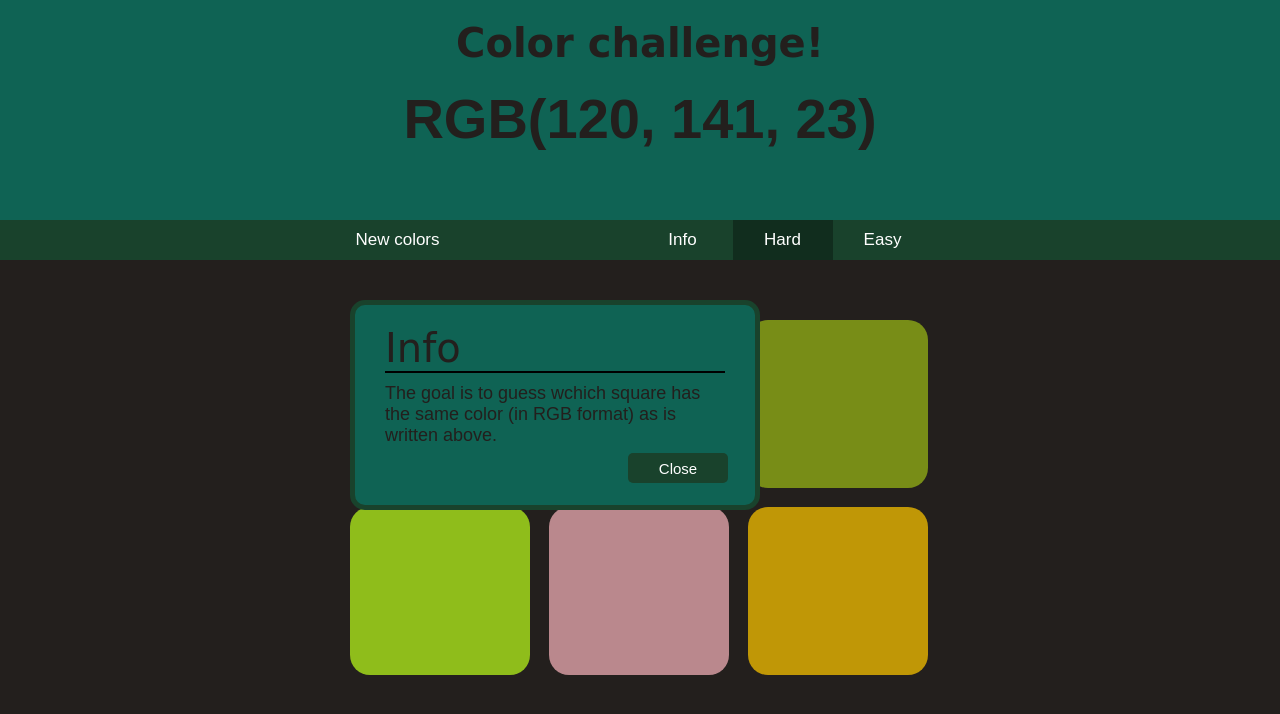
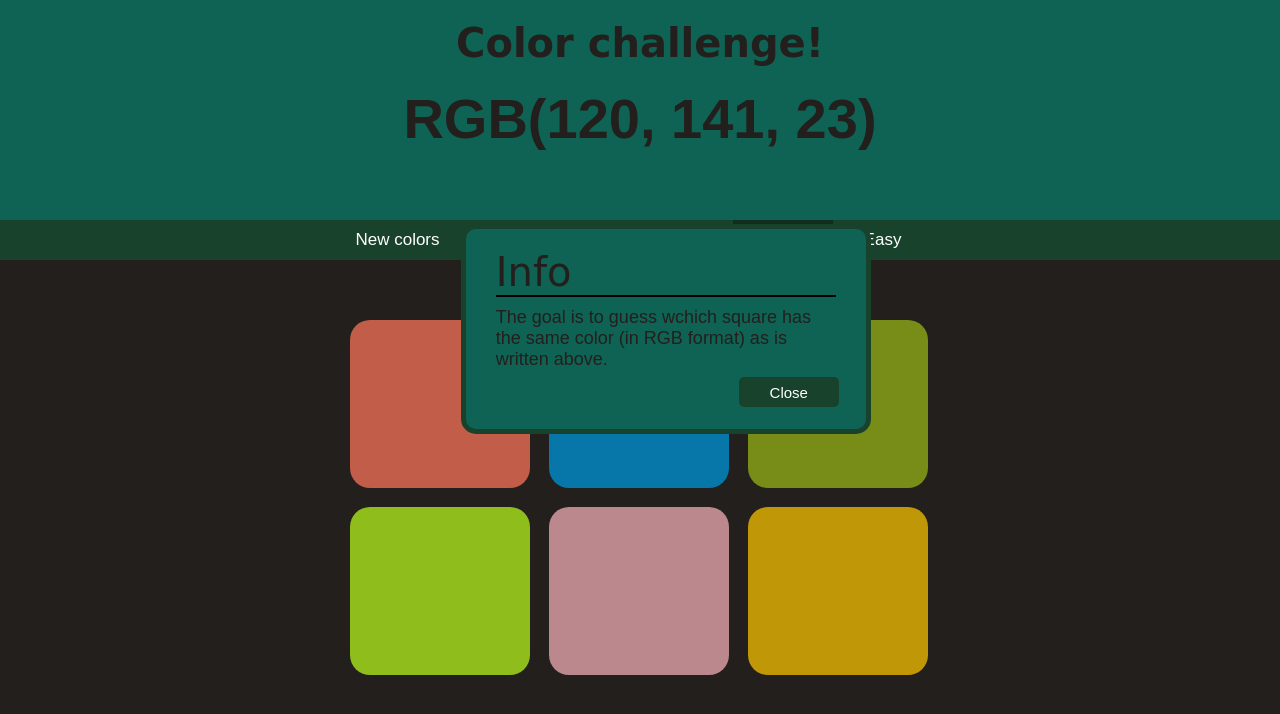
Before and after one commit to dszyszek/Color-game, a plain HTML site: page index.html in a window 1280 px wide. Both pictures are taken after a click on the button "Info". Drawn offline with Linux system fonts and the light colour scheme; a web font is replaced by a local one.

Commit message:
make pop up better centred

```diff
--- a/style.css
+++ b/style.css
@@ -82,8 +82,8 @@ h3[class='txt']{
 #popW{
 	display: none;
 	position: absolute;
-	top: 300px;
-	left: 350px;
+	top: 28%;
+	left: 36%;
 	width: 400px;
 	height: 200px;
 	background-color: #0f6354;
```
